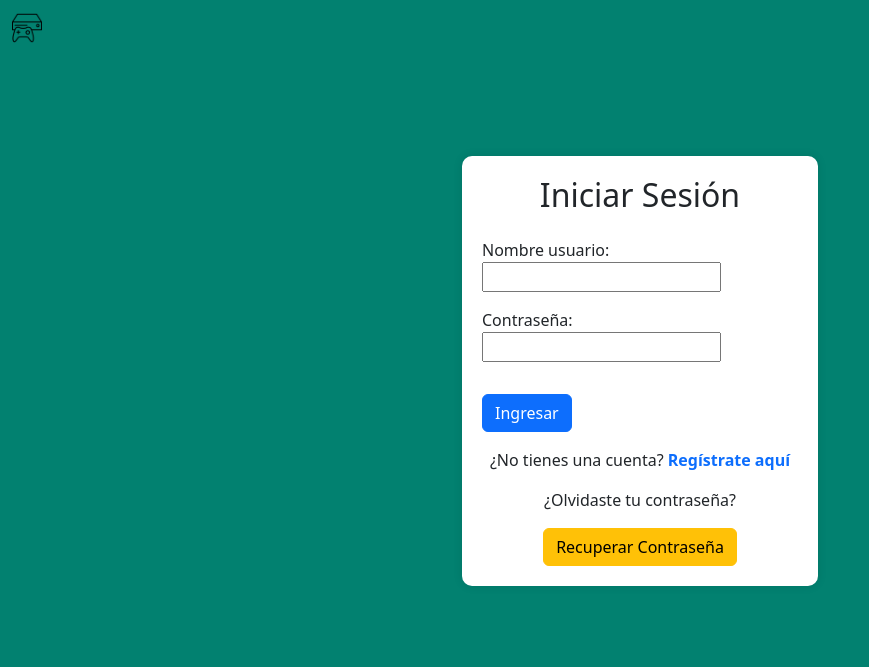
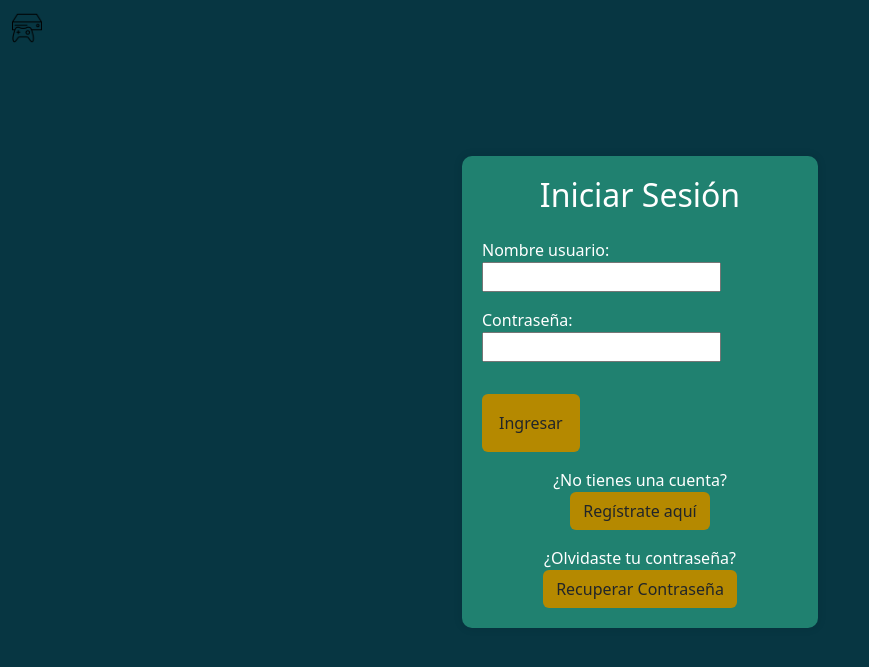
Before and after one commit to javierarf/Sumativa3, a Django app: page / in a window 1280 px wide. Shown: the top 667 px of the page, without its empty margins (0-869 px from the left). Run offline with Django 5.2, Linux system fonts and the light colour scheme.

Commit message:
modificacion de estilo en iniciar_sesion

```diff
--- a/tienda/templates/Iniciar_Sesion.html
+++ b/tienda/templates/Iniciar_Sesion.html
@@ -9,16 +9,21 @@
     <link href="https://cdn.jsdelivr.net/npm/bootstrap@5.2.0/dist/css/bootstrap.min.css" rel="stylesheet" integrity="sha384-gH2yIJqKdNHPEq0n4Mqa/HGKIhSkIHeL5AyhkYV8i59U5AR6csBvApHHNl/vI1Bx" crossorigin="anonymous">
     <style>
         body {
-            background-color: rgb(2, 129, 112);
+            background-color: #073642;
         }
         .login-container {
             margin-top: 100px;
         }
         .login-form {
-            background-color: #fff;
+            background-color: #208170;
             padding: 20px;
             border-radius: 10px;
             box-shadow: 0px 0px 10px rgba(0, 0, 0, 0.1);
+            color : #fff;
+        }
+
+        #btn-iniciar{
+            background-color: #b58900;
         }
     </style>
 </head>
@@ -47,15 +52,15 @@
                     <form class="mt-4" action="" method="post">
                         {% csrf_token %}
                         {{ formLog.as_p }}
-                        <button type="submit" class="btn btn-primary btn-block mt-3">Ingresar</button>
+                        <button type="submit" class="btn btn-block mt-3 p-3" id="btn-iniciar">Ingresar</button>
                     </form>
                     <div class="text-center mt-3">
                         ¿No tienes una cuenta?
-                        <a href="{% url 'Registro' %}" class="text-decoration-none fw-bold">Regístrate aquí</a>
+                        <a href="{% url 'Registro' %}" class="btn btn-block" id="btn-iniciar">Regístrate aquí</a>
                     </div>
                     <div class="text-center mt-3">
                         ¿Olvidaste tu contraseña?
-                        <a href="{% url 'recuperar_contraseña' %}" class="btn btn-warning btn-block mt-3">Recuperar Contraseña</a>
+                        <a href="{% url 'recuperar_contraseña' %}" class="btn btn-block" id="btn-iniciar">Recuperar Contraseña</a>
                     </div>
                 </div>
             </div>
```
